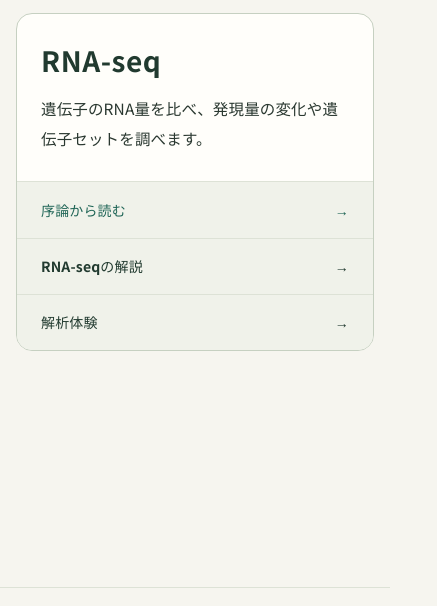
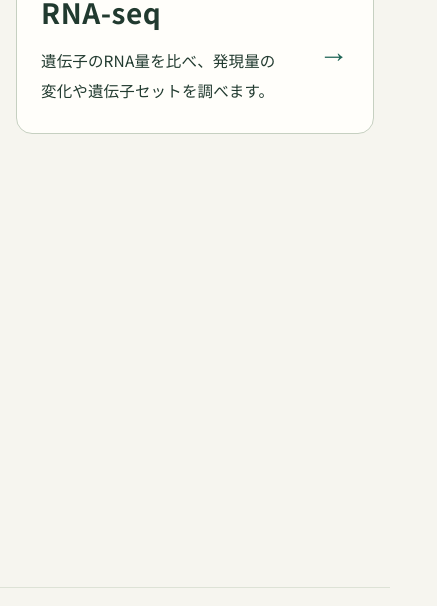
Before and after one commit to Yokohide0317/what_is_BI, an Astro site: page / in a window 390 px wide. Shown: the part 174-780 px from the top of the page, 437 px wide, since content can reach past the window. Built offline with nearby package versions, Linux system fonts and the light colour scheme; Astro itself is replaced by a stand-in of ours.

Commit message:
トップの導線をRNA-seq序論に統一

```diff
--- a/src/pages/index.astro
+++ b/src/pages/index.astro
@@ -3,16 +3,12 @@ import Lesson from '../layouts/Lesson.astro';
 ---
 <Lesson>
   <section class="topic-index" aria-label="解析テーマ">
-    <article class="topic-card">
+    <a class="topic-card" href="/rna-seq/introduction/">
       <div class="topic-card-copy">
         <h2>RNA-seq</h2>
         <p>遺伝子のRNA量を比べ、発現量の変化や遺伝子セットを調べます。</p>
       </div>
-      <nav class="topic-links" aria-label="RNA-seqのページ">
-        <a class="topic-start" href="/rna-seq/introduction/">序論から読む <span aria-hidden="true">→</span></a>
-        <a href="/rna-seq/">RNA-seqの解説 <span aria-hidden="true">→</span></a>
-        <a href="/simulation/">解析体験 <span aria-hidden="true">→</span></a>
-      </nav>
-    </article>
+      <span class="topic-card-arrow" aria-hidden="true">→</span>
+    </a>
   </section>
 </Lesson>
--- a/src/styles/global.css
+++ b/src/styles/global.css
@@ -471,12 +471,21 @@ details[open] > summary::before {
   margin-bottom: 20px;
 }
 .topic-card {
-  display: grid;
-  grid-template-columns: minmax(0, 1fr) minmax(220px, 34%);
+  display: flex;
+  align-items: center;
+  justify-content: space-between;
+  gap: 24px;
   overflow: hidden;
   border: 1px solid var(--line-strong);
   border-radius: 16px;
   background: var(--paper);
+  color: var(--ink);
+  text-decoration: none;
+}
+.topic-card:hover {
+  border-color: var(--green);
+  color: var(--ink);
+  background: var(--surface);
 }
 .topic-card-copy {
   padding: clamp(28px, 4vw, 48px);
@@ -491,33 +500,11 @@ details[open] > summary::before {
   margin: 0;
   line-height: 1.9;
 }
-.topic-links {
-  display: grid;
-  align-content: center;
-  border-left: 1px solid var(--line);
-  background: var(--surface);
-}
-.topic-links a {
-  display: flex;
-  align-items: center;
-  justify-content: space-between;
-  gap: 12px;
-  min-height: 64px;
-  padding: 16px 24px;
-  color: var(--ink);
-  font-size: var(--fs-md);
-  font-weight: 700;
-  text-decoration: none;
-}
-.topic-links a + a {
-  border-top: 1px solid var(--line);
-}
-.topic-links a:hover {
-  background: var(--surface-strong);
+.topic-card-arrow {
+  flex: none;
+  padding-right: clamp(28px, 4vw, 48px);
   color: var(--green);
-}
-.topic-links .topic-start {
-  color: var(--green);
+  font-size: 30px;
 }
 .lesson-body p {
   overflow-wrap: anywhere;
@@ -1506,18 +1493,13 @@ caption {
     padding-top: 24px;
   }
   .topic-card {
-    grid-template-columns: 1fr;
+    gap: 8px;
   }
   .topic-card-copy {
     padding: 28px 24px;
   }
-  .topic-links {
-    border-left: 0;
-    border-top: 1px solid var(--line);
-  }
-  .topic-links a {
-    min-height: 56px;
-    padding: 12px 24px;
+  .topic-card-arrow {
+    padding-right: 24px;
   }
   .with-contents .reading-layout {
     display: block;
```
Also changed, not shown: src/layouts/Lesson.astro (+2 -2 lines), tests/chapters.test.ts (+3 -4 lines).
